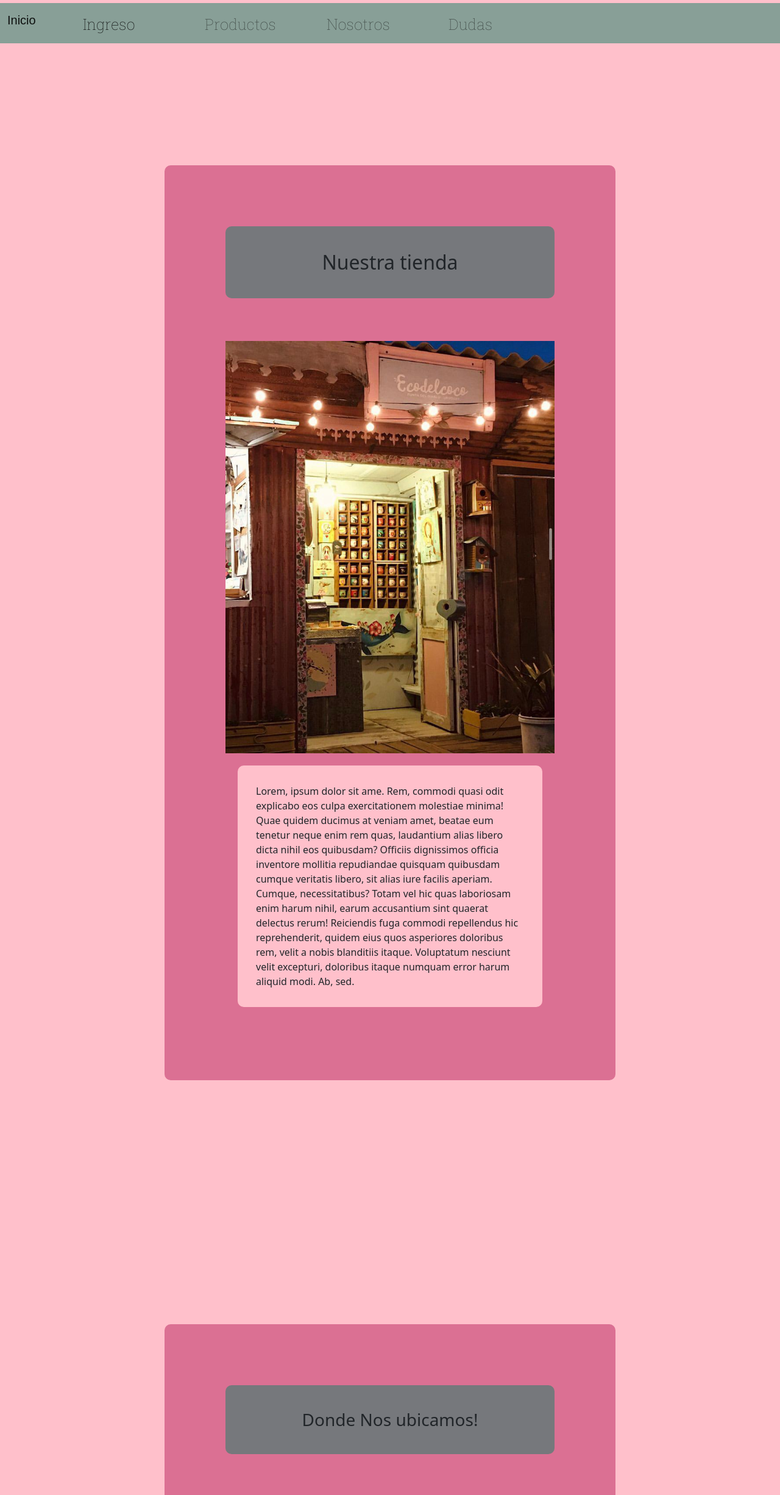
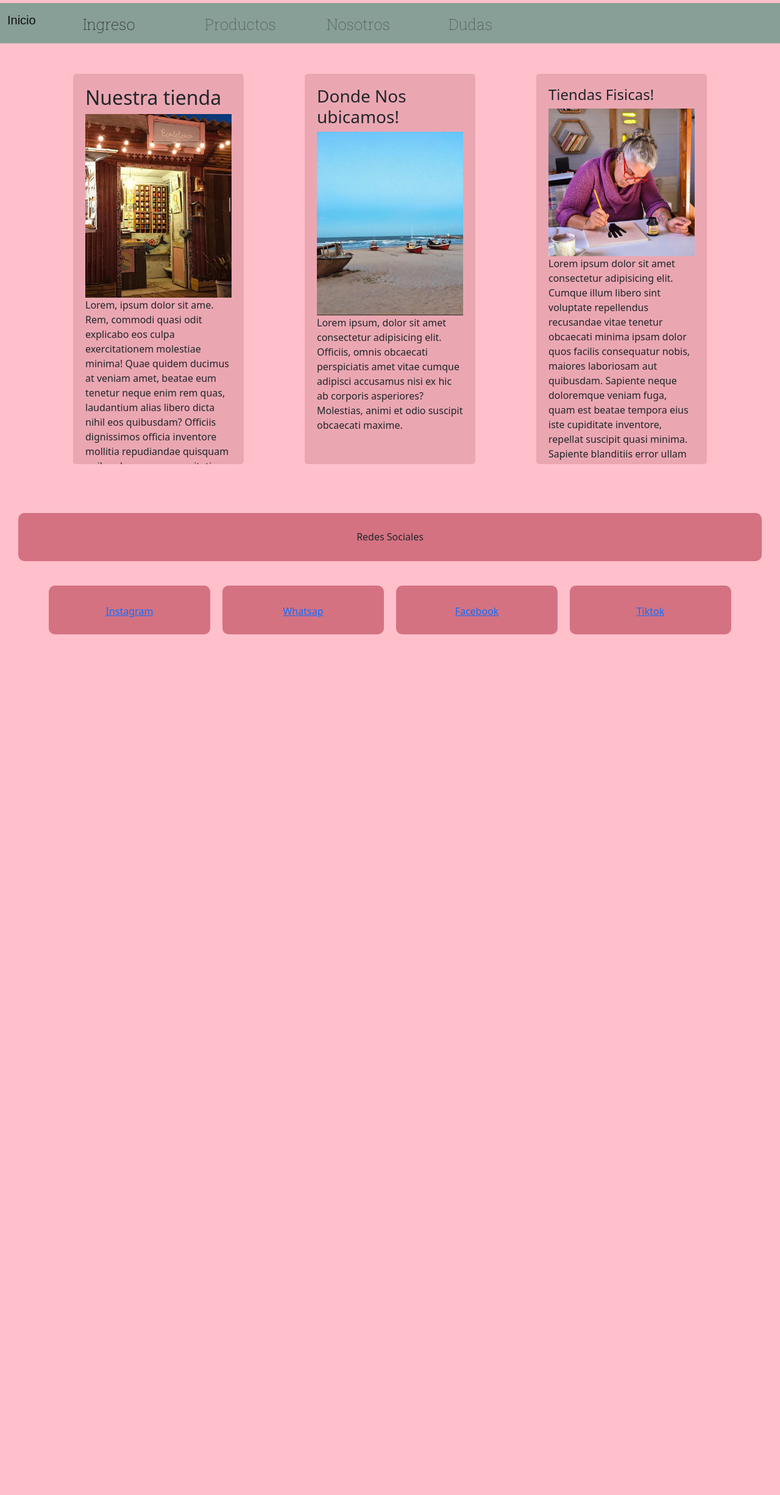
Before and after one commit to Lolocorb/CoderLorenzo, a website: page vistas/sobre-nosotros.html in a window 1280 px wide. Shown: the part 61-2512 px from the top of the page at 61% size. After the commit the page ends 1111 px from the top, so only its background shows below. Drawn offline with nearby package versions, Linux system fonts and the light colour scheme; a web font is replaced by a local one.

Commit message:
Responsive

```diff
--- a/sass/parciales/_formulario.scss
+++ b/sass/parciales/_formulario.scss
@@ -1,8 +1,23 @@
+
+.main_form{ background-color: pink;
+
+    .h1_form{ display: flex;
+    justify-content: center;
+background-color: aquamarine;
+
+padding-left: 200px;
+padding-top: 20px;
+padding-bottom: 20px;
+padding-right: 200px;
+margin: 60px;
+
+}
+
 .form{ height: 300px;
 width: 800px;
 padding: 40px;
 border: 100px;
-margin: auto;
+margin: auto;}
 
 
 
@@ -16,4 +31,11 @@ font-size: 20px;}
 justify-content: center;
 margin:200px    ;}
 
+@media (max-width: 820px) { .main_form{ width: 0rem;}
+
 }
+
+
+
+
+}
--- a/sass/parciales/_nosotros.scss
+++ b/sass/parciales/_nosotros.scss
@@ -1,34 +1,36 @@
 
 .main_nosotros{
 
-    .col-sm{ border-radius: 10px;
-background-color: palevioletred;
-width: 15rem;
-margin: 200px;
-padding: 100px;}
+    .col-sm{
+        margin: 50px;
+        padding: 20px;
+        width: 50rem;
+         background-color: rgba(226, 157, 169, 0.726);
+        border-radius: 5px;
+        height: 40rem ;
+        overflow: scroll;
+        overflow-x: hidden;
+
+
+   }
+
+   @media (max-width: 820px) {
+
+    .col-sm{ width: 20rem;}
+
+   }
 
 
 
-.h2_nosotros{ display: flex;
-justify-content: center;
-padding: 40px;
-background-color: rgba(25, 129, 103, 0.514);
-margin-bottom: 70px;
-border-radius: 10px;}
 
-.h3_nosotros{ display: flex;
-    justify-content: center;
-    background-color: rgba(25, 129, 103, 0.514);
-padding: 40px;
-margin-bottom: 70px;
-border-radius: 10px;}
 
-.h4_nosotros{display: flex;
-    justify-content: center;
-    padding: 40px;
-    background-color: rgba(25, 129, 103, 0.514);
-    margin-bottom: 70px;
-border-radius: 10px;}
+
+
+
+
+
+
+
 
 .nosotros{ background-color: pink;
 border-radius: 10px;
--- a/vistas/sobre-nosotros.html
+++ b/vistas/sobre-nosotros.html
@@ -58,19 +58,19 @@
       <div class="container">
         <div class="row">
           <div class="col-sm">
-            <h2 class="h2_nosotros">Nuestra tienda</h2>
+            <h2 class="h3_nosotros">Nuestra tienda</h2>
             <img src="../assets/tienda.png" alt="tienda" class="img-fluid">
-            <p class="nosotros">Lorem, ipsum dolor sit ame. Rem, commodi quasi odit explicabo eos culpa exercitationem molestiae minima! Quae quidem ducimus at veniam amet, beatae eum tenetur neque enim rem quas, laudantium alias libero dicta nihil eos quibusdam? Officiis dignissimos officia inventore mollitia repudiandae quisquam quibusdam cumque veritatis libero, sit alias iure facilis aperiam. Cumque, necessitatibus? Totam vel hic quas laboriosam enim harum nihil, earum accusantium sint quaerat delectus rerum! Reiciendis fuga commodi repellendus hic reprehenderit, quidem eius quos asperiores doloribus rem, velit a nobis blanditiis itaque. Voluptatum nesciunt velit excepturi, doloribus itaque numquam error harum aliquid modi. Ab, sed.</p>
+            <p >Lorem, ipsum dolor sit ame. Rem, commodi quasi odit explicabo eos culpa exercitationem molestiae minima! Quae quidem ducimus at veniam amet, beatae eum tenetur neque enim rem quas, laudantium alias libero dicta nihil eos quibusdam? Officiis dignissimos officia inventore mollitia repudiandae quisquam quibusdam cumque veritatis libero, sit alias iure facilis aperiam. Cumque, necessitatibus? Totam vel hic quas laboriosam enim harum nihil, earum accusantium sint quaerat delectus rerum! Reiciendis fuga commodi repellendus hic reprehenderit, quidem eius quos asperiores doloribus rem, velit a nobis blanditiis itaque. Voluptatum nesciunt velit excepturi, doloribus itaque numquam error harum aliquid modi. Ab, sed.</p>
+          </div>
+          <div class="col-sm" style="overflow: hidden;">
+            <h3 class="h3_nosotros">Donde Nos ubicamos!</h3>
+           <img src="../assets/pdd.png" alt="pdd" class="img-fluid">
+           <p >Lorem ipsum, dolor sit amet consectetur adipisicing elit. Officiis, omnis obcaecati perspiciatis amet vitae cumque adipisci accusamus nisi ex hic ab corporis asperiores? Molestias, animi et odio suscipit obcaecati maxime.</p>
           </div>
           <div class="col-sm">
-            <h3 class="h3_nosotros">Donde Nos ubicamos!</h3>
-           <img src="../assets/pdd.png" alt="pdd" class="img-fluid">
-           <p class="nosotros">Lorem ipsum, dolor sit amet consectetur adipisicing elit. Officiis, omnis obcaecati perspiciatis amet vitae cumque adipisci accusamus nisi ex hic ab corporis asperiores? Molestias, animi et odio suscipit obcaecati maxime.</p>
-          </div>
-          <div class="col-sm">
-            <h4 class="h4_nosotros">Tiendas Fisicas!</h4>
+            <h4 class="h3_nosotros">Tiendas Fisicas!</h4>
             <img src="../assets/Paula.png" alt="Paula" class="img-fluid">
-            <p class="nosotros">Lorem ipsum dolor sit amet consectetur adipisicing elit. Cumque illum libero sint voluptate repellendus recusandae vitae tenetur obcaecati minima ipsam dolor quos facilis consequatur nobis, maiores laboriosam aut quibusdam. Sapiente neque doloremque veniam fuga, quam est beatae tempora eius iste cupiditate inventore, repellat suscipit quasi minima. Sapiente blanditiis error ullam dolor. Delectus iusto in optio beatae eos porro numquam debitis natus necessitatibus minus, magni ipsam consequatur atque quia? Suscipit sed deserunt sapiente unde ex, magnam neque possimus et doloremque quos atque deleniti omnis harum quibusdam ullam at facilis sequi veritatis? Placeat ullam quasi doloremque assumenda nesciunt atque, tempora minima aut? </p>
+            <p >Lorem ipsum dolor sit amet consectetur adipisicing elit. Cumque illum libero sint voluptate repellendus recusandae vitae tenetur obcaecati minima ipsam dolor quos facilis consequatur nobis, maiores laboriosam aut quibusdam. Sapiente neque doloremque veniam fuga, quam est beatae tempora eius iste cupiditate inventore, repellat suscipit quasi minima. Sapiente blanditiis error ullam dolor. Delectus iusto in optio beatae eos porro numquam debitis natus necessitatibus minus, magni ipsam consequatur atque quia? Suscipit sed deserunt sapiente unde ex, magnam neque possimus et doloremque quos atque deleniti omnis harum quibusdam ullam at facilis sequi veritatis? Placeat ullam quasi doloremque assumenda nesciunt atque, tempora minima aut? </p>
           </div>
         </div>
       </div>
```
Also changed, not shown: vistas/formulario.html (+5 -3 lines), sass/main.css.
